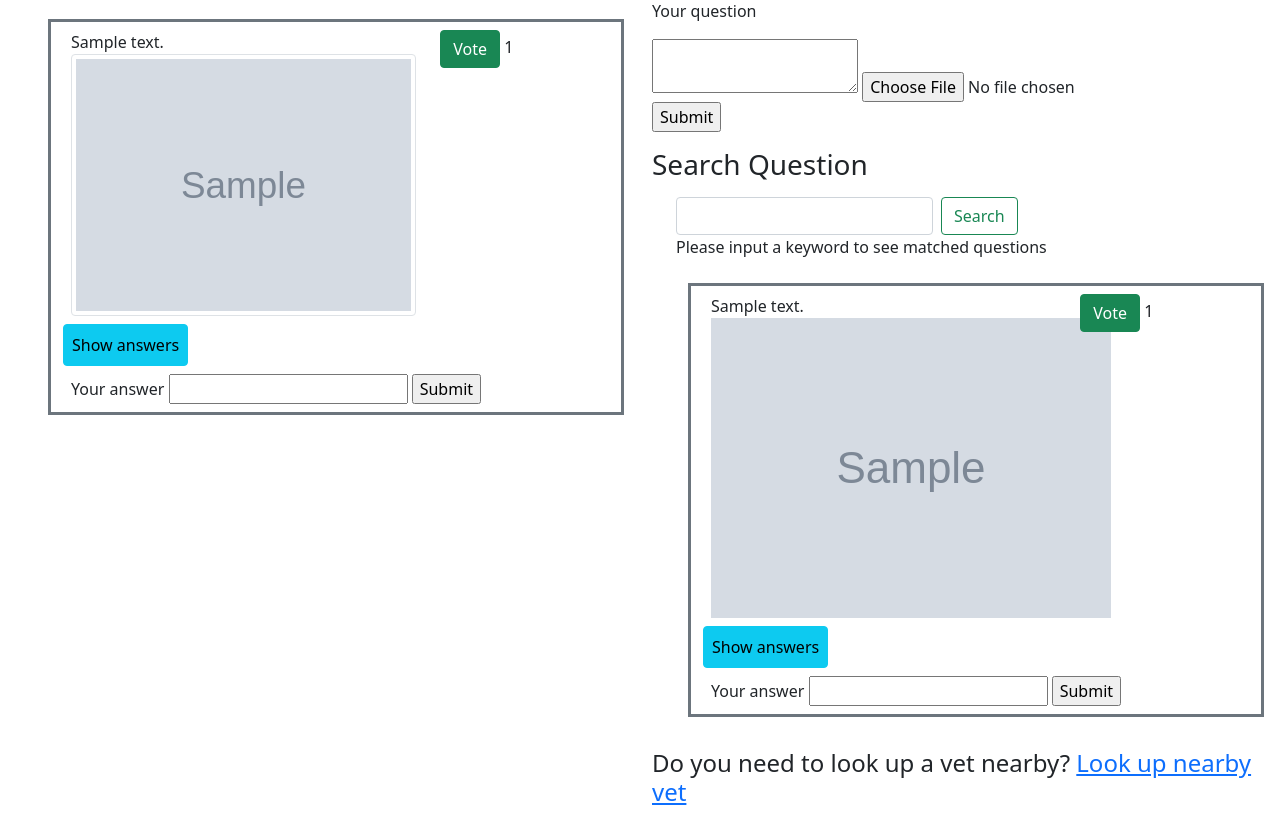
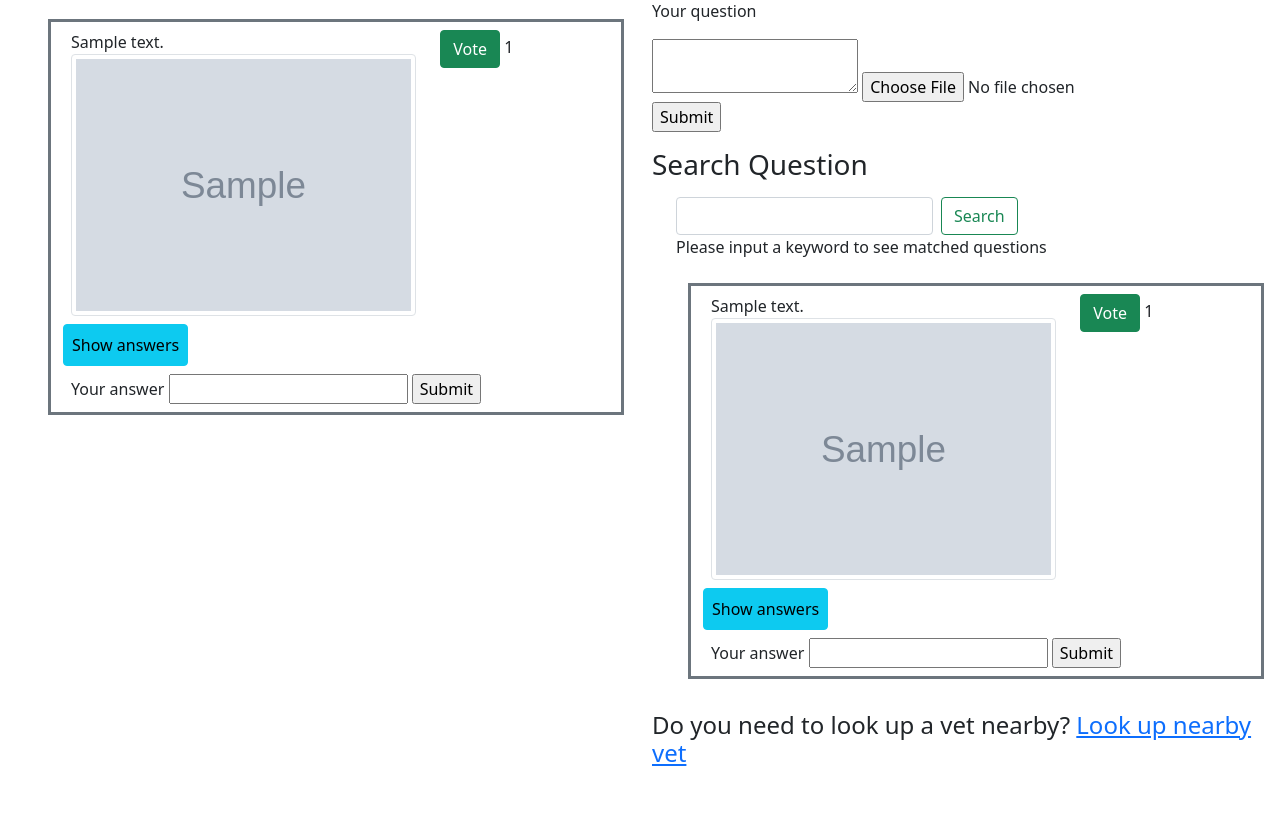
Before and after one commit to vyvanhuynh/petCare-vetShare, a Flask app: template templates/forum.html in a window 1280 px wide. Shown: the part 155-970 px from the top of the page. After the commit the page ends 921 px from the top, so only its background shows below. Run offline with Flask 2, Linux system fonts and the light colour scheme; tables that the repository leaves empty hold one stand-in row (values such as "Sample post"); the template is opened without the code that fills it: values that come from a table or form of the project are taken from there, most other values are stand-ins (such as "Sample title", 1, 10 or a date in 2020); grey boxes marked "Sample" are stand-in pictures.

Commit message:
fitted img uploaded for search result

```diff
--- a/templates/forum.html
+++ b/templates/forum.html
@@ -131,7 +131,7 @@
                                 <div class="col-8">
                                     {{ matched_question.question_body }}
                                     {% if matched_question.img_url %}
-                                        <img src="{{ matched_question.img_url }}">
+                                        <img src="{{ matched_question.img_url }}" class="img-thumbnail">
                                     {% endif %}
                                 </div>
                                 <!-- Handle votes -->
```
